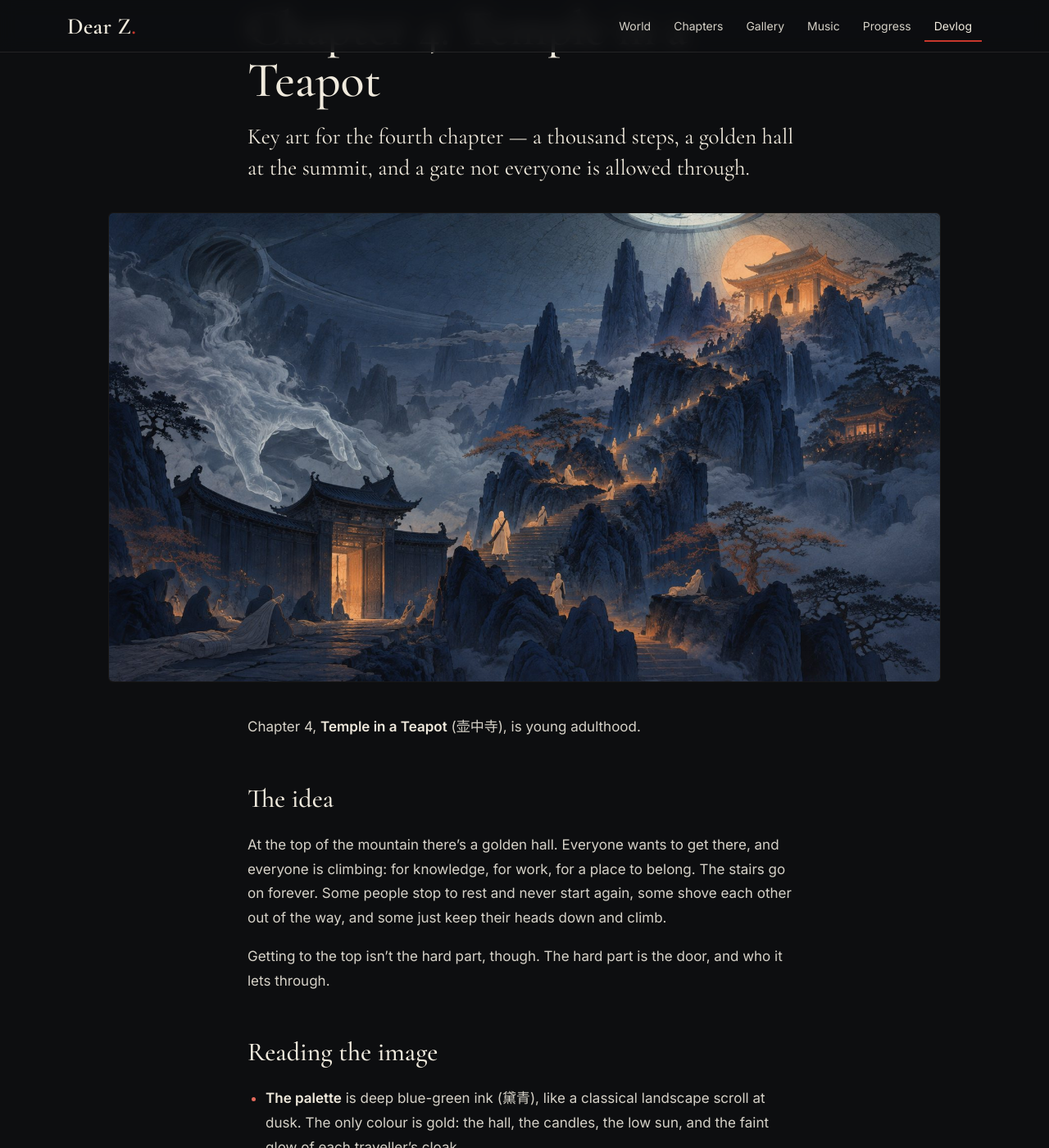
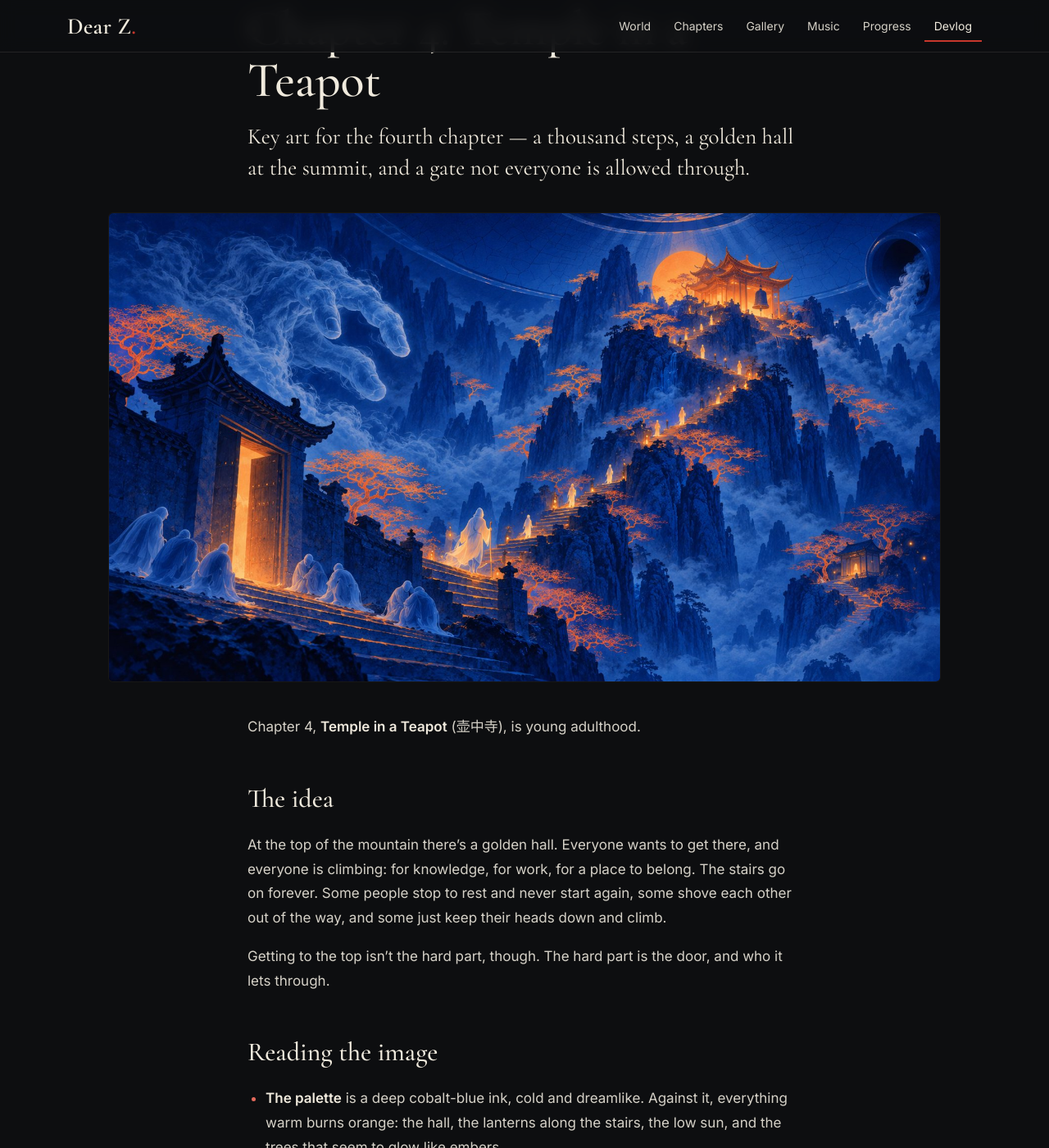
Before and after one commit to xiayu-zhao/DearZ-web, a Jekyll site: the page built from _posts/2026-10-01-chapter-4-temple-in-a-teapot.md, in a window 1280 px wide and 1400 px high, scrolled down 227 px. Shown: the whole window at 82% size. Built offline with Jekyll 4.4.1, drawn with Linux system fonts in a browser that asks for light colours; some of the changed text lies outside the part shown.

Commit message:
Update Chapter 4 key art, add Chapter 5 "House in a Box"
Chapter 4 gets a revised image (new filename to avoid stale caches)
and matching post text. Chapter 5 gets its card, roadmap item and
devlog post. Gallery switches to a uniform two-column 16:9 grid so new
art can be added without padding placeholders.

Co-Authored-By: Claude Opus 5.5 <noreply@anthropic.com>

```diff
--- a/_data/roadmap.yml
+++ b/_data/roadmap.yml
@@ -67,6 +67,11 @@
   status: done
   log: /devlog/2026/10/01/chapter-4-temple-in-a-teapot/
 
+- name: Chapter 5 key art
+  area: Art & Audio
+  status: done
+  log: /devlog/2026/10/01/chapter-5-house-in-a-box/
+
 - name: Chapter 1 art direction & music
   area: Art & Audio
   status: doing
--- a/_posts/2026-10-01-chapter-4-temple-in-a-teapot.md
+++ b/_posts/2026-10-01-chapter-4-temple-in-a-teapot.md
@@ -3,8 +3,8 @@ title: "Chapter 4: Temple in a Teapot"
 description: Key art for the fourth chapter — a thousand steps, a golden hall at the summit, and a gate not everyone is allowed through.
 tags: [Art, Chapter 4]
 date: 2026-10-01 18:00:00 +0000
-image: /assets/img/ch4-temple-in-a-teapot.jpg
-image_alt: Concept art in deep blue-green ink — a mountain gate glows at lower left with figures sitting shut outside it, a vast hand of mist reaching toward it; travellers in softly glowing white cloaks climb a zig-zag stair up sharp peaks to a golden temple hall with a bronze bell before a low orange sun, all beneath a cracked porcelain dome with a round opening and a spout-like tunnel in the sky.
+image: /assets/img/ch4-temple-in-a-teapot-v2.jpg
+image_alt: Concept art in deep cobalt blue with glowing orange trees — pale hooded figures sit outside a glowing mountain gate at lower left while a vast hand of mist reaches toward it; a white-cloaked figure with a branch staff starts up a zig-zag stair lit by lanterns, climbing sharp peaks to a golden temple hall with a bronze bell before a low orange sun, beneath a cracked porcelain dome with a round opening and a spout-like tunnel in the sky.
 ---
 
 Chapter 4, **Temple in a Teapot** (壶中寺), is young adulthood.
@@ -17,10 +17,13 @@ Getting to the top isn't the hard part, though. The hard part is the door, and w
 
 ## Reading the image
 
-- **The palette** is deep blue-green ink (黛青), like a classical landscape scroll at dusk. The only colour is gold: the hall, the candles, the low sun, and the faint glow of each traveller's cloak.
-- **The gate** at the bottom glows warm, but the people sitting outside it aren't going in. A few of them drag torn cocoons, left over from the chapter before.
-- **The stairway of lights** is made of the travellers themselves, a thin thread of gold winding up the dark mountain.
+- **The palette** is a deep cobalt-blue ink, cold and dreamlike. Against it, everything warm burns orange: the hall, the lanterns along the stairs, the low sun, and the trees that seem to glow like embers.
+- **The gate** at the lower left spills light, but the pale hooded figures crouched outside it aren't going in.
+- **The traveller** in the white cloak has just passed through and starts up the steps, leaning on a branch.
+- **The stairway of lights** winds all the way up the mountain, a thin thread of gold through the dark.
 - **The hand** of mist is back, reaching toward the gate. It can't follow you inside.
-- **The sky** is the inside of a porcelain teapot, cracked like old glaze, with light pouring in through the lid and mist drifting from the spout.
+- **The sky** is the inside of a porcelain teapot, cracked like old glaze, with light pouring in through the lid and mist drifting from the spout at upper right.
 
 Look for the smaller shrine on the right-hand slope, lit by a few candles. It matters later in the chapter.
+
+*Updated October 1 with a revised version of the key art.*
--- a/assets/css/main.css
+++ b/assets/css/main.css
@@ -329,13 +329,11 @@ p:last-child { margin-bottom: 0; }
 .chips .chip-quiet { border-color: var(--line); color: var(--text-dim); }
 
 /* ---------- gallery ---------- */
-.gallery { display: grid; grid-template-columns: repeat(3, minmax(0, 1fr)); grid-auto-rows: 240px; grid-auto-flow: row dense; gap: 14px; }
+.gallery { display: grid; grid-template-columns: repeat(2, minmax(0, 1fr)); gap: 16px; }
 .g-item {
-  position: relative; display: block; overflow: hidden; border-radius: var(--radius);
+  position: relative; display: block; aspect-ratio: 16 / 9; overflow: hidden; border-radius: var(--radius);
   background: var(--surface); border: 1px solid var(--line); text-decoration: none;
 }
-.g-wide { grid-column: span 2; grid-row: span 2; }
-.g-wide.g-right { grid-column: 2 / span 2; }
 .g-item img { width: 100%; height: 100%; object-fit: cover; transition: transform .8s var(--ease), filter .4s; }
 a.g-item:hover img { transform: scale(1.03); }
 .g-cap {
@@ -517,8 +515,6 @@ audio { color-scheme: dark; }
   .world-grid { grid-template-columns: 1fr; }
   .inspirations { grid-template-columns: 1fr; gap: 14px; }
   .board { grid-template-columns: 1fr; }
-  .gallery { grid-template-columns: repeat(2, minmax(0, 1fr)); grid-auto-rows: 180px; }
-  .g-wide.g-right { grid-column: span 2; }
   .footer-inner { grid-template-columns: 1fr; }
   .scroller-controls { display: none; }
   .chapter-card.has-art { grid-column: span 1; }
@@ -526,8 +522,7 @@ audio { color-scheme: dark; }
 @media (max-width: 560px) {
   .hero-media img { object-position: 18% 40%; }
   .pillars, .log-grid { grid-template-columns: 1fr; }
-  .gallery { grid-template-columns: 1fr; grid-auto-rows: 220px; }
-  .g-wide, .g-wide.g-right { grid-column: span 1; grid-row: span 1; }
+  .gallery { grid-template-columns: 1fr; }
   .chapter-scroll { grid-auto-columns: 82vw; }
   .track { grid-template-columns: 64px minmax(0, 1fr); column-gap: 14px; }
   .track-cover { width: 64px; height: 64px; grid-row: span 1; }
--- a/index.html
+++ b/index.html
@@ -162,7 +162,7 @@ body_class: home
             <span class="g-cap"><strong>{{ item.title }}</strong><span>In progress</span></span>
           </div>
         {%- else -%}
-          <a class="g-item{% if item.wide %} g-wide{% endif %}{% if item.side == 'right' %} g-right{% endif %}" href="{{ item.src | relative_url }}" data-lightbox data-caption="{{ item.title | escape }} · {{ item.title_cn }} — {{ item.caption | escape }}">
+          <a class="g-item" href="{{ item.src | relative_url }}" data-lightbox data-caption="{{ item.title | escape }} · {{ item.title_cn }} — {{ item.caption | escape }}">
             <img src="{{ item.thumb | default: item.src | relative_url }}" alt="{{ item.title | escape }}: {{ item.caption | escape }}" loading="lazy">
             <span class="g-cap"><strong>{{ item.title }}</strong><span lang="zh-CN">{{ item.title_cn }}</span></span>
           </a>
```
Also changed, not shown: _data/chapters.yml (+5 -3 lines), _data/gallery.yml (+26 -50 lines), _posts/2026-10-01-chapter-5-house-in-a-box.md (added, +27 -0 lines), assets/img/ch4-temple-in-a-teapot-960.jpg (deleted), assets/img/ch4-temple-in-a-teapot-v2-960.jpg (added), assets/img/ch4-temple-in-a-teapot-v2.jpg (added), assets/img/ch4-temple-in-a-teapot.jpg (deleted), assets/img/ch5-house-in-a-box-960.jpg (added), assets/img/ch5-house-in-a-box.jpg (added).
